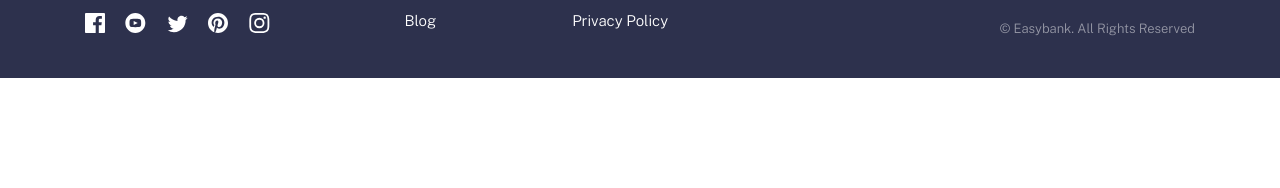
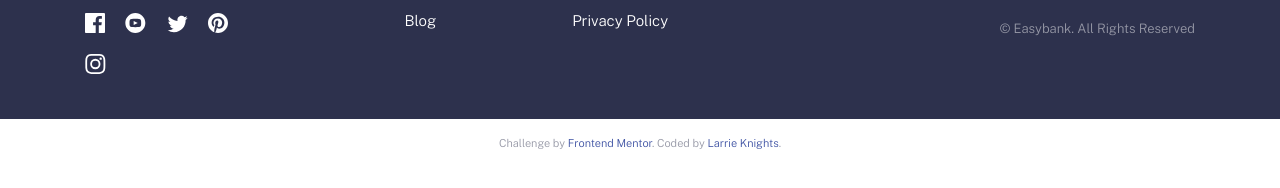
Before and after one commit to Anirog/fem-easybank-landing-page, a plain HTML site: page index.html in a window 1280 px wide. Shown: the part 2231-2419 px from the top of the page. Before the commit the page ends 2309 px from the top, so only its background shows below. Drawn offline with nearby package versions, Linux system fonts and the light colour scheme.

Commit message:
Add attribution

```diff
--- a/dist/style.css
+++ b/dist/style.css
@@ -804,4 +804,14 @@ button:hover::before, .button:hover::before {
         justify-self: end;
   }
 }
+
+.attribution {
+  font-size: 11px;
+  text-align: center;
+  margin-top: 1rem;
+}
+
+.attribution a {
+  color: hsl(228, 45%, 44%);
+}
 /*# sourceMappingURL=style.css.map */
--- a/index.html
+++ b/index.html
@@ -199,10 +199,10 @@
       <a href="#">
         <svg xmlns="http://www.w3.org/2000/svg" width="20" height="20"><title>Pinterest</title><path fill="#FFF" d="M10 0C4.478 0 0 4.477 0 10c0 4.237 2.636 7.855 6.356 9.312-.088-.791-.167-2.005.035-2.868.182-.78 1.172-4.97 1.172-4.97s-.299-.6-.299-1.486c0-1.39.806-2.428 1.81-2.428.852 0 1.264.64 1.264 1.408 0 .858-.545 2.14-.828 3.33-.236.995.5 1.807 1.48 1.807 1.778 0 3.144-1.874 3.144-4.58 0-2.393-1.72-4.068-4.177-4.068-2.845 0-4.515 2.135-4.515 4.34 0 .859.331 1.781.745 2.281a.3.3 0 01.069.288l-.278 1.133c-.044.183-.145.223-.335.134-1.249-.581-2.03-2.407-2.03-3.874 0-3.154 2.292-6.052 6.608-6.052 3.469 0 6.165 2.473 6.165 5.776 0 3.447-2.173 6.22-5.19 6.22-1.013 0-1.965-.525-2.291-1.148l-.623 2.378c-.226.869-.835 1.958-1.244 2.621.937.29 1.931.446 2.962.446 5.522 0 10-4.477 10-10S15.522 0 10 0z"/></svg>
       </a>
-      <a href="#">
-        <svg xmlns="http://www.w3.org/2000/svg" width="21" height="20"><title>Instagram</title><path fill="#FFF" d="M10.333 1.802c2.67 0 2.987.01 4.042.059 2.71.123 3.976 1.409 4.1 4.099.048 1.054.057 1.37.057 4.04 0 2.672-.01 2.988-.058 4.042-.124 2.687-1.386 3.975-4.099 4.099-1.055.048-1.37.058-4.042.058-2.67 0-2.986-.01-4.04-.058-2.717-.124-3.976-1.416-4.1-4.1-.048-1.054-.058-1.37-.058-4.041 0-2.67.01-2.986.058-4.04.124-2.69 1.387-3.977 4.1-4.1 1.054-.048 1.37-.058 4.04-.058zm0-1.802C7.618 0 7.278.012 6.211.06 2.579.227.56 2.242.394 5.877.345 6.944.334 7.284.334 10s.011 3.057.06 4.123c.166 3.632 2.181 5.65 5.816 5.817 1.068.048 1.408.06 4.123.06 2.716 0 3.057-.012 4.124-.06 3.628-.167 5.651-2.182 5.816-5.817.049-1.066.06-1.407.06-4.123s-.011-3.056-.06-4.122C20.11 2.249 18.093.228 14.458.06 13.39.01 13.049 0 10.333 0zm0 4.865a5.135 5.135 0 100 10.27 5.135 5.135 0 000-10.27zm0 8.468a3.333 3.333 0 110-6.666 3.333 3.333 0 010 6.666zm5.339-9.87a1.2 1.2 0 10-.001 2.4 1.2 1.2 0 000-2.4z"/></svg>
-      </a>
     </div>
+    <a href="#">
+      <svg xmlns="http://www.w3.org/2000/svg" width="21" height="20"><title>Instagram</title><path fill="#FFF" d="M10.333 1.802c2.67 0 2.987.01 4.042.059 2.71.123 3.976 1.409 4.1 4.099.048 1.054.057 1.37.057 4.04 0 2.672-.01 2.988-.058 4.042-.124 2.687-1.386 3.975-4.099 4.099-1.055.048-1.37.058-4.042.058-2.67 0-2.986-.01-4.04-.058-2.717-.124-3.976-1.416-4.1-4.1-.048-1.054-.058-1.37-.058-4.041 0-2.67.01-2.986.058-4.04.124-2.69 1.387-3.977 4.1-4.1 1.054-.048 1.37-.058 4.04-.058zm0-1.802C7.618 0 7.278.012 6.211.06 2.579.227.56 2.242.394 5.877.345 6.944.334 7.284.334 10s.011 3.057.06 4.123c.166 3.632 2.181 5.65 5.816 5.817 1.068.048 1.408.06 4.123.06 2.716 0 3.057-.012 4.124-.06 3.628-.167 5.651-2.182 5.816-5.817.049-1.066.06-1.407.06-4.123s-.011-3.056-.06-4.122C20.11 2.249 18.093.228 14.458.06 13.39.01 13.049 0 10.333 0zm0 4.865a5.135 5.135 0 100 10.27 5.135 5.135 0 000-10.27zm0 8.468a3.333 3.333 0 110-6.666 3.333 3.333 0 010 6.666zm5.339-9.87a1.2 1.2 0 10-.001 2.4 1.2 1.2 0 000-2.4z"/></svg>
+    </a>
 
     <div class="footer__links col1">
       <a href="#">About Us</a>
@@ -227,6 +227,13 @@
   </div>
 </footer>
 
+<footer>
+  <p class="attribution">
+    Challenge by <a href="https://www.frontendmentor.io?ref=challenge" target="_blank">Frontend Mentor</a>.
+    Coded by <a href="http://larrieknights.com">Larrie Knights</a>.
+  </p>
+</footer>
+
 <script src="app/js/script.js"></script>
 </body>
 </html>
```
